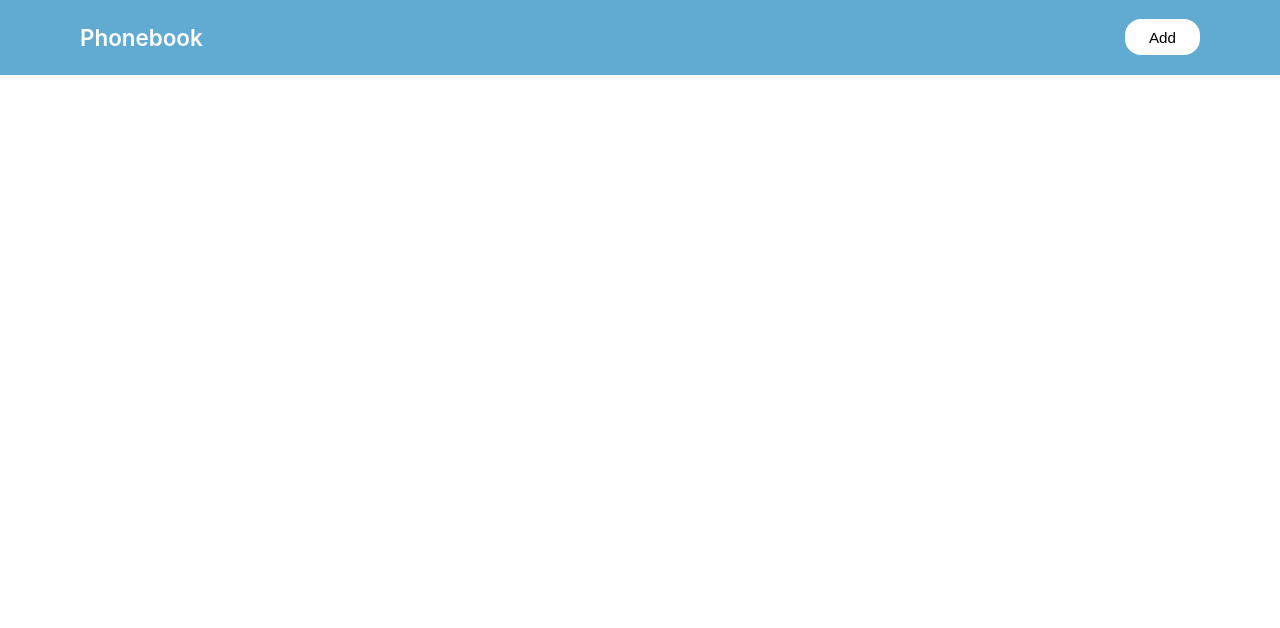
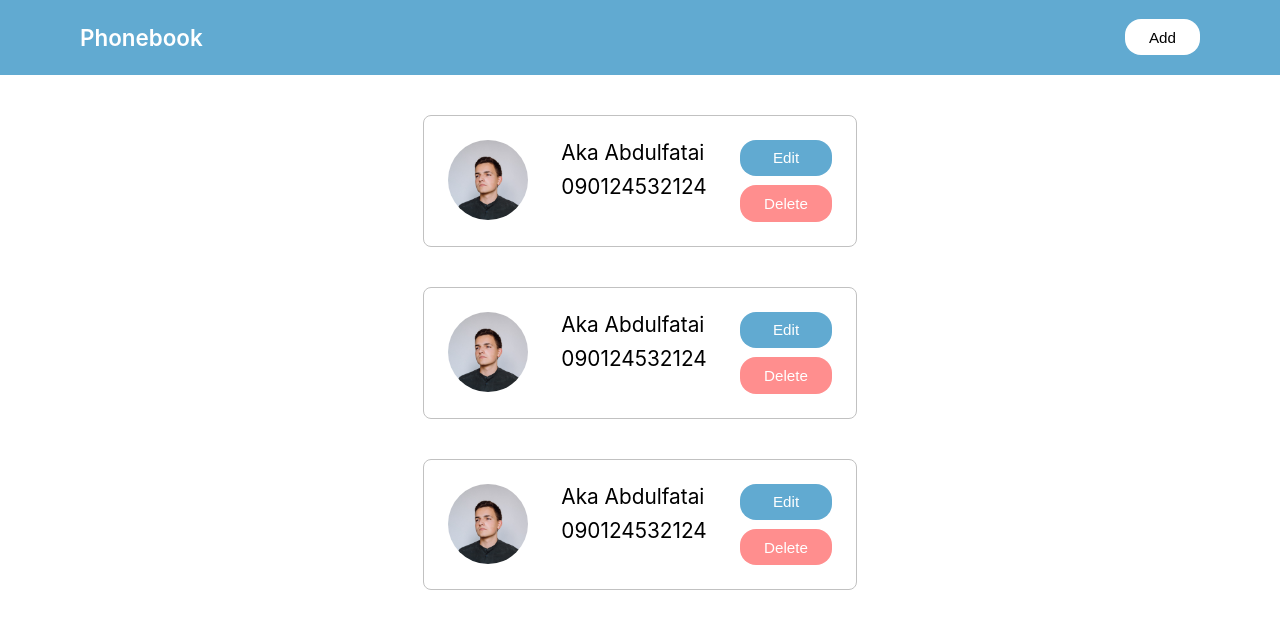
Before and after one commit to abdulfataiaka/phonebook, a React (Create React App) app: page / in a window 1280 px wide. Shown: the top 628 px of the page. Built offline with nearby package versions, Linux system fonts and the light colour scheme.

Commit message:
add contact component

```diff
--- /dev/null
+++ b/src/components/Contact/index.js
@@ -0,0 +1,20 @@
+import './styles.css';
+import AvatarImage from '../../images/avatar.jpeg';
+
+const Contact = () => {
+    return (
+        <div className="contact">
+            <img src={AvatarImage} alt="avatar" />
+            <div className="info">
+                <span>Aka Abdulfatai</span>
+                <span>090124532124</span>
+            </div>
+            <div className="buttons">
+                <button>Edit</button>
+                <button>Delete</button>
+            </div>
+        </div>
+    );
+}
+
+export default Contact;
--- /dev/null
+++ b/src/components/Contact/styles.css
@@ -0,0 +1,46 @@
+.contact {
+    display: flex;
+    width: 30%;
+    justify-content: space-between;
+    margin: 2.5rem auto 0;
+    padding: 1.5rem;
+    border-radius: 0.5rem;
+    border: 0.1rem solid #C1C1C1;
+}
+
+.contact img {
+    width: 5rem;
+    height: 5rem;
+    border-radius: 50%;
+}
+
+.contact .info {
+    display: flex;
+    flex-direction: column;
+    row-gap: 0.6rem;
+}
+
+.contact .info span {
+    font-size: 1.3rem;
+
+}
+
+.contact .buttons {
+    display: flex;
+    flex-direction: column;
+    row-gap: 0.6rem;
+}
+
+.contact .buttons button {
+    border: none;
+    cursor: pointer;
+    color: #FFFFFF;
+    border-radius: 1rem;
+    font-size: 0.95rem;
+    background: #61AAD1;
+    padding: 0.6rem 1.5rem;
+}
+
+.contact .buttons button:nth-child(2) {
+    background: #FF8E8E;
+}
--- a/src/components/ContactsPage/index.js
+++ b/src/components/ContactsPage/index.js
@@ -1,9 +1,13 @@
 import Header from '../Header';
+import Contact from '../Contact';
 
 const ContactsPage = () => {
     return (
         <div>
             <Header />
+            <Contact />
+            <Contact />
+            <Contact />
         </div>
     );
 }
```
Also changed, not shown: src/images/avatar.jpeg (added).
